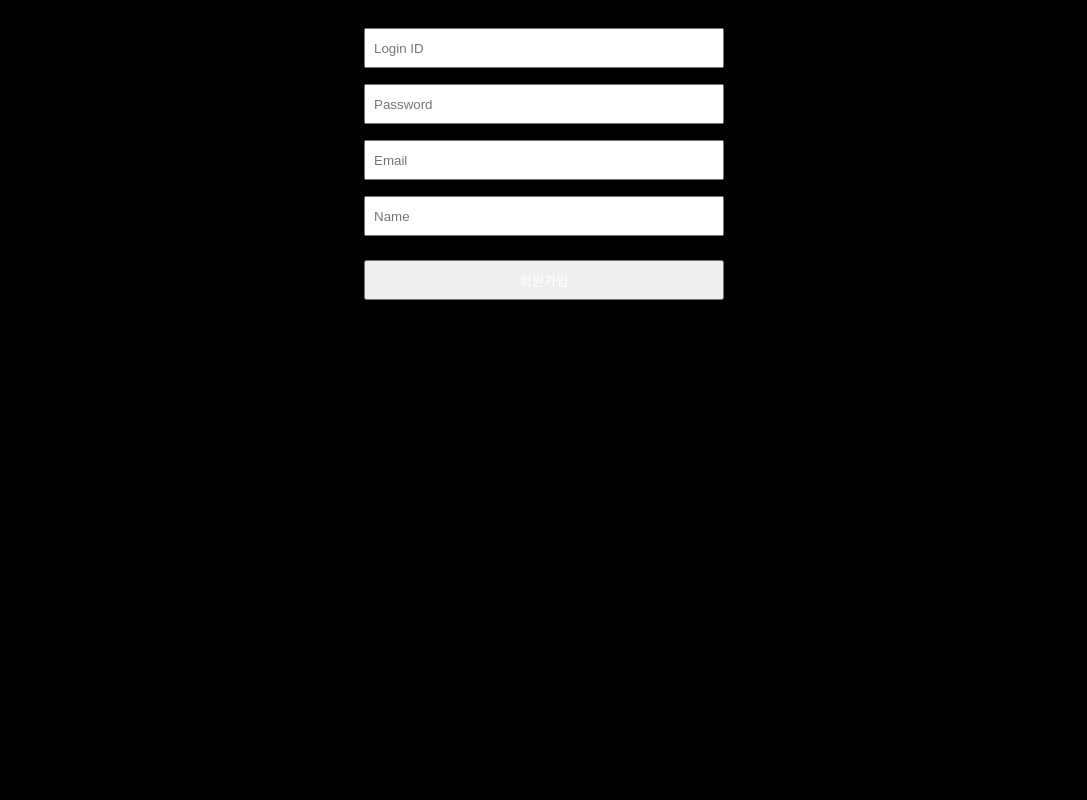
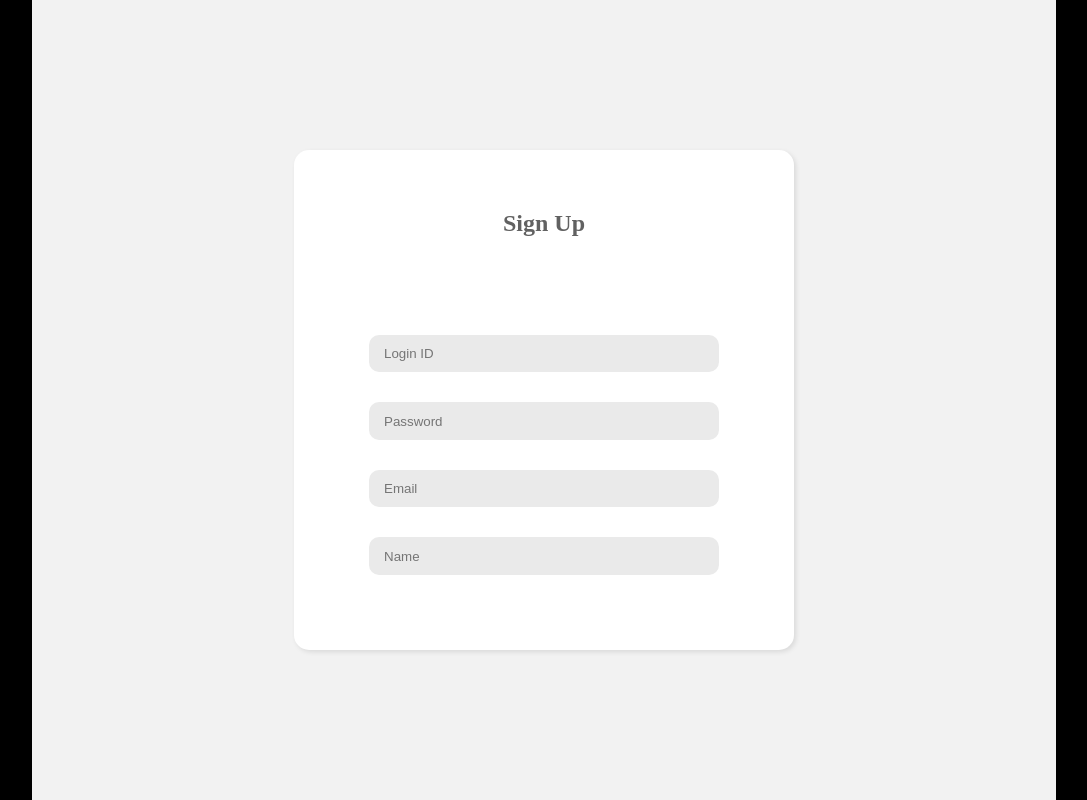
Before and after one commit to KNU-LG/frontend, a React (Create React App) app: page /sign-up in a window 1280 px wide. Shown: the whole page, without its empty margins (96-1183 px from the left). Built offline with nearby package versions, Linux system fonts and the light colour scheme.

Commit message:
feat: 회원가입 UI 수정

```diff
--- a/src/pages/SignUp/index.tsx
+++ b/src/pages/SignUp/index.tsx
@@ -2,6 +2,7 @@ import styled from "@emotion/styled"
 import { useForm } from "react-hook-form"
 import { usePostRegister } from "../../api/usePostRegister"
 import { Register } from "../../types"
+import CustomButton from "../../components/Button"
 
 const SignUp = () => {
   const { mutate, status } = usePostRegister()
@@ -27,6 +28,7 @@ const SignUp = () => {
   return (
     <Container>
       <CustomForm onSubmit={handleSubmit(handleRegister)}>
+        <Title>Sign Up</Title>
         <CustomInput
           {...register("loginId", { required: "아이디는 필수입니다." })}
           placeholder="Login ID"
@@ -52,10 +54,6 @@ const SignUp = () => {
         <CustomInput {...register("name", { required: "이름은 필수입니다." })} placeholder="Name" />
         {errors.name && <ErrorMessage>{errors.name.message}</ErrorMessage>}
 
-        <CustomButton type="submit" disabled={status === "pending"}>
-          {status === "pending" ? "가입 처리중..." : "회원가입"}
-        </CustomButton>
-
         {status === "error" && (
           <StatusMessage error>회원가입 중 오류가 발생했습니다. 다시 시도해주세요.</StatusMessage>
         )}
@@ -69,29 +67,42 @@ const SignUp = () => {
 export default SignUp
 
 const Container = styled.div`
+  display: flex;
+  justify-content: center;
+  align-items: center;
   height: 100%;
   width: 100%;
-  max-width: 400px;
-  margin: 0 auto;
-  padding: 20px;
+  margin: auto;
+  background-color: #f2f2f2;
 `
 
 const CustomForm = styled.form`
   display: flex;
   flex-direction: column;
+  width: 45%;
+  width: 500px;
+  height: 500px;
+  padding: 60px 10px;
+  border-radius: 15px;
+  background: #fff;
+  box-shadow: 2px 2px 5px 0px rgba(0, 0, 0, 0.1);
+  text-align: center;
+`
+
+const Title = styled.h2`
+  font-size: 24px;
+  font-weight: 600;
+  color: #616161;
 `
 
 const CustomInput = styled.input`
-  width: 100%;
-  height: 40px;
-  margin: 8px 0;
-  padding: 8px;
-`
-
-const CustomButton = styled.button`
-  width: 100%;
-  height: 40px;
-  margin-top: 16px;
+  width: 350px;
+  height: 130px;
+  margin: 15px auto;
+  padding: 0 15px;
+  border: none;
+  border-radius: 10px;
+  background-color: #eaeaea;
 `
 
 const ErrorMessage = styled.span`
```
